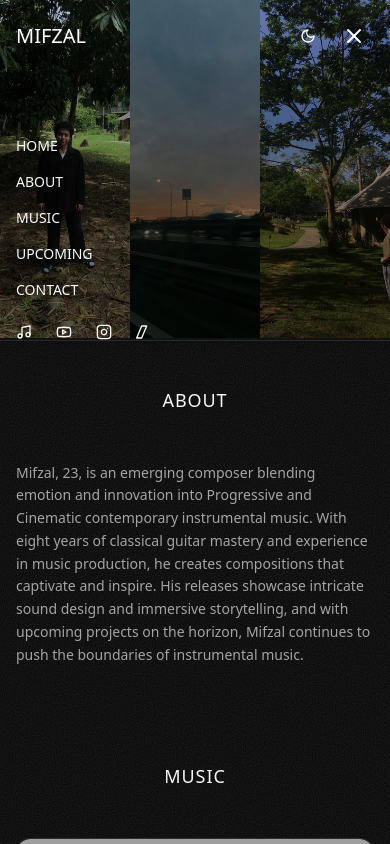
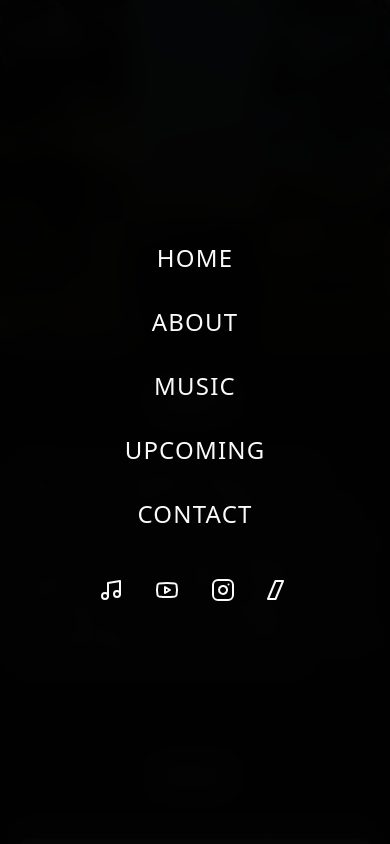
Before and after one commit to mifzalfauzi/mifzal-music-website, a Next.js app: page / in a window 390 px wide. Both pictures are taken after a click on the button 354 px from the left and 36 px from the top of the page. Shown: the top 844 px of the page. Built offline with nearby package versions, Linux system fonts and the light colour scheme; grey boxes are pictures that could not be loaded.

Commit message:
fix nav mobile

```diff
--- a/src/components/mobile-nav.tsx
+++ b/src/components/mobile-nav.tsx
@@ -26,13 +26,13 @@ export default function MobileNav() {
       </div>
 
       {isOpen && (
-        <div className="pl-4 absolute top-full left-0 w-full bg-transparent border-b border-border shadow-md">
-          <nav className="mb-6 pt-16">
-            <ul className="space-y-4">
+        <div className="fixed inset-0 bg-background/95 backdrop-blur-md flex flex-col items-center justify-center">
+          <nav className="text-center">
+            <ul className="space-y-8">
               <li>
                 <Link
                   href="#home"
-                  className="block text-sm text-foreground hover:text-muted-foreground transition-colors"
+                  className="block text-2xl font-light text-foreground hover:text-muted-foreground transition-colors tracking-wider"
                   onClick={toggleMenu}
                 >
                   HOME
@@ -41,7 +41,7 @@ export default function MobileNav() {
               <li>
                 <Link
                   href="#about"
-                  className="block text-sm text-foreground hover:text-muted-foreground transition-colors"
+                  className="block text-2xl font-light text-foreground hover:text-muted-foreground transition-colors tracking-wider"
                   onClick={toggleMenu}
                 >
                   ABOUT
@@ -50,7 +50,7 @@ export default function MobileNav() {
               <li>
                 <Link
                   href="#music"
-                  className="block text-sm text-foreground hover:text-muted-foreground transition-colors"
+                  className="block text-2xl font-light text-foreground hover:text-muted-foreground transition-colors tracking-wider"
                   onClick={toggleMenu}
                 >
                   MUSIC
@@ -59,7 +59,7 @@ export default function MobileNav() {
               <li>
                 <Link
                   href="#upcoming-music"
-                  className="block text-sm text-foreground hover:text-muted-foreground transition-colors"
+                  className="block text-2xl font-light text-foreground hover:text-muted-foreground transition-colors tracking-wider"
                   onClick={toggleMenu}
                 >
                   UPCOMING
@@ -68,63 +68,54 @@ export default function MobileNav() {
               <li>
                 <Link
                   href="#contact"
-                  className="block text-sm text-foreground hover:text-muted-foreground transition-colors"
+                  className="block text-2xl font-light text-foreground hover:text-muted-foreground transition-colors tracking-wider"
                   onClick={toggleMenu}
                 >
                   CONTACT
                 </Link>
               </li>
-              {/* <li>
-                <Link
-                  href="#newsletter"
-                  className="block text-foreground hover:text-muted-foreground transition-colors"
-                  onClick={toggleMenu}
-                >
-                  NEWSLETTER
-                </Link>
-              </li> */}
             </ul>
           </nav>
 
-          <div className="flex space-x-6">
+          <div className="flex space-x-8 mt-12">
             <Link
               href="https://open.spotify.com/artist/3HqfM3Xk0a0J6xZJvjQfkj?si=otfwPuotR9ie9llUoMyOxw"
               target="_blank"
               rel="noopener noreferrer"
-              className="text-sm text-foreground hover:text-green-500 transition-colors"
+              className="text-foreground hover:text-green-500 transition-colors"
               aria-label="Spotify"
             >
-              <Music size={16} />
+              <Music size={24} />
             </Link>
             <Link
               href="https://youtube.com/@mifzals"
               target="_blank"
               rel="noopener noreferrer"
-              className="text-sm text-foreground hover:text-red-500 transition-colors"
+              className="text-foreground hover:text-red-500 transition-colors"
               aria-label="YouTube"
             >
-              <Youtube size={16} />
+              <Youtube size={24} />
             </Link>
             <Link
               href="https://instagram.com/mifzalv"
               target="_blank"
               rel="noopener noreferrer"
-              className="text-sm text-foreground hover:text-pink-500 transition-colors"
+              className="text-foreground hover:text-pink-500 transition-colors"
               aria-label="Instagram"
             >
-              <Instagram size={16} />
+              <Instagram size={24} />
             </Link>
             <Link
               href="https://mifzal.bandcamp.com/"
               target="_blank"
               rel="noopener noreferrer"
-              className="text-sm text-foreground hover:text-blue-500 transition-colors"
+              className="text-foreground hover:text-blue-500 transition-colors"
               aria-label="Bandcamp"
             >
               <svg
                 xmlns="http://www.w3.org/2000/svg"
-                width="16"
-                height="16"
+                width="24"
+                height="24"
                 viewBox="0 0 24 24"
                 fill="none"
                 stroke="currentColor"
```
